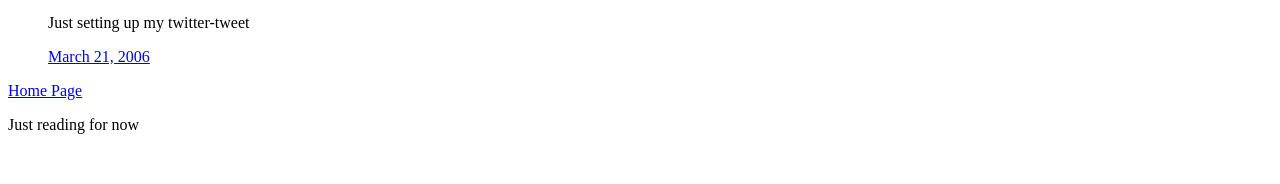
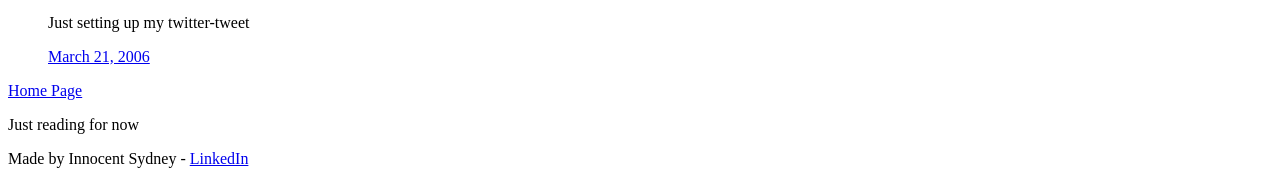
Before and after one commit to GistePartner/My_First_Portfolio, a plain HTML site: page html_basic/tweets.html in a window 1280 px wide. Shown: the part 951-1135 px from the top of the page. Before the commit the page ends 1101 px from the top, so only its background shows below. Drawn offline with Linux system fonts and the light colour scheme.

Commit message:
Update tweets.html

```diff
--- a/html_basic/tweets.html
+++ b/html_basic/tweets.html
@@ -49,7 +49,7 @@ src = "https://platform.twitter.com/widgets.js" charset = "UTF-8"></script>
 
 </main>
 <footer>
-
+  <p>Made by Innocent Sydney - <a href="https://www.linkedin.com/in/innocent-sydney-35a172124/" target="_blank">LinkedIn</a></p>
 </footer>
 </body>
 
```
